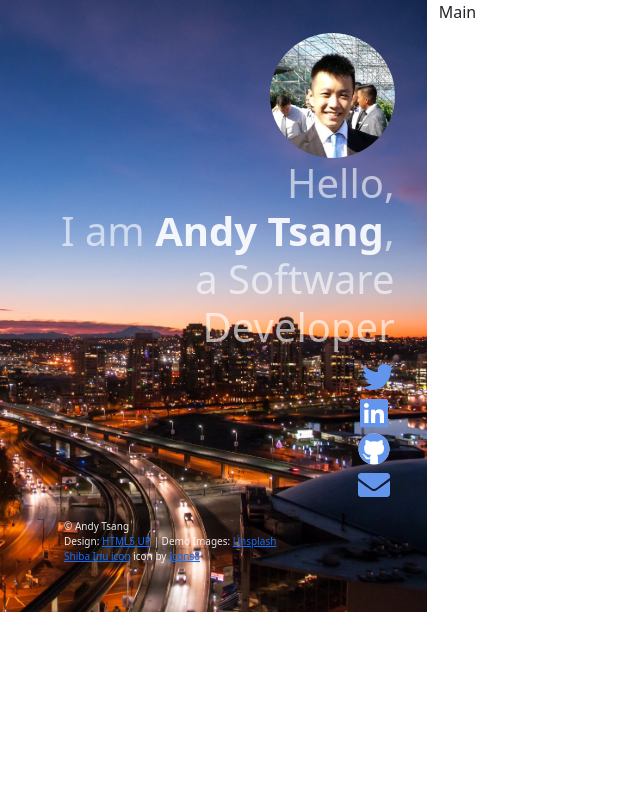
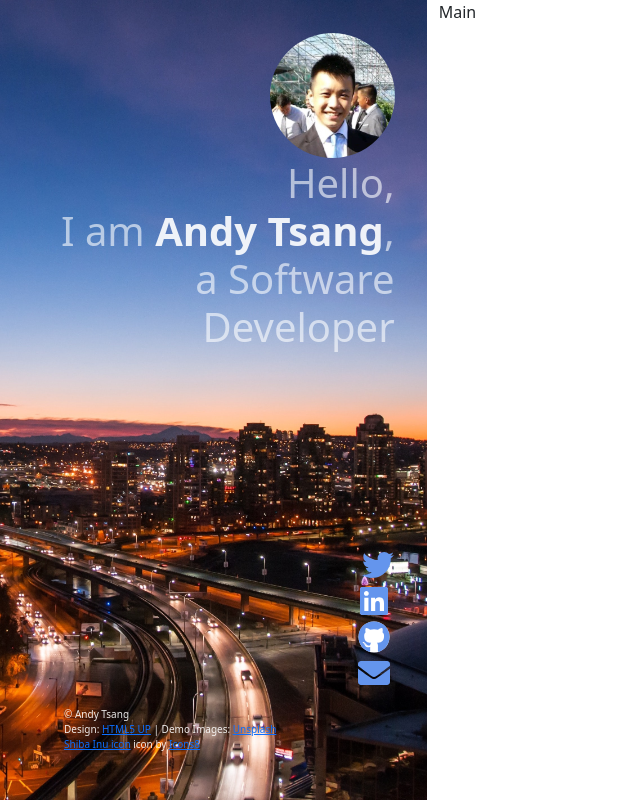
Before and after one commit to atsang36/atsang36.github.io, a Gatsby site: page / in a window 1280 px wide. Shown: the whole page, without its empty margins (0-640 px from the left). Built offline with nearby package versions, Linux system fonts and the light colour scheme; Gatsby itself is replaced by a stand-in of ours.

Commit message:
fixed height issue with container fluid and row

```diff
--- a/src/components/App/App.js
+++ b/src/components/App/App.js
@@ -18,7 +18,7 @@ class App extends Component {
               <Footer></Footer>
             </Col>
             <Col xs={12} s={12} md={6} lg={8}>
-              <Main></Main>
+              <Main id="main"></Main>
             </Col>
           </Row>
         </Container>
--- a/src/components/App/App.scss
+++ b/src/components/App/App.scss
@@ -1,3 +1,12 @@
+html,
+body,
+#___gatsby,
+#gatsby-focus-wrapper,
+.row,
+.container-fluid {
+  height: 100%;
+}
+
 #left-column {
   display: -moz-flex;
   display: -webkit-flex;
@@ -52,3 +61,26 @@
     position: absolute;
   }
 }
+
+// $size-header-width: 35%;
+// $size-header-pad: 4em;
+
+// #main {
+//   margin-left: $size-header-width;
+//   max-width: 50em + $size-header-pad;
+//   padding: ($size-header-pad * 2) $size-header-pad $size-header-pad
+//     $size-header-pad;
+//   width: calc(100% - #{$size-header-width});
+
+//   > section {
+//     border-top: solid 2px _palette(border);
+//     margin: $size-header-pad 0 0 0;
+//     padding: $size-header-pad 0 0 0;
+
+//     &:first-child {
+//       border-top: 0;
+//       margin-top: 0;
+//       padding-top: 0;
+//     }
+//   }
+// }
--- a/src/components/Main/Main.js
+++ b/src/components/Main/Main.js
@@ -1,12 +1,13 @@
 import React, { Component } from "react";
+import { Fragment } from "react";
 import "../../../assets/sass/main.scss";
 
 class Main extends Component {
   render() {
     return (
-      <main>
+      <Fragment id="main">
         <div>Main</div>
-      </main>
+      </Fragment>
     );
   }
 }
```
